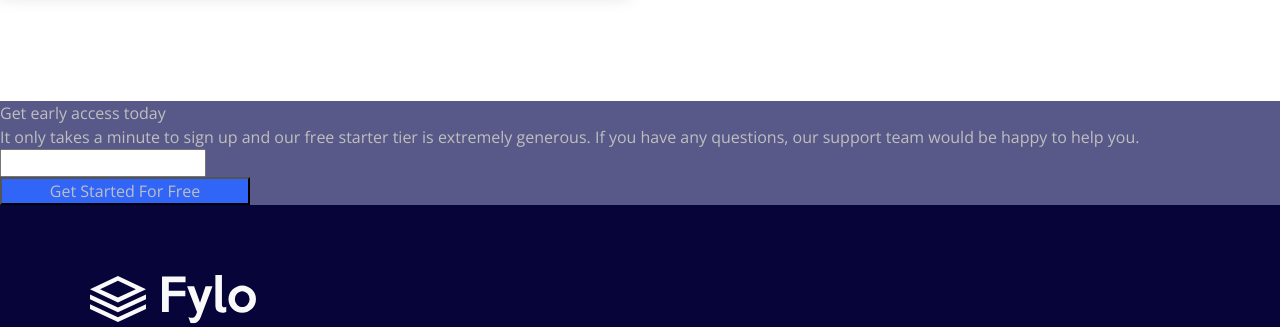
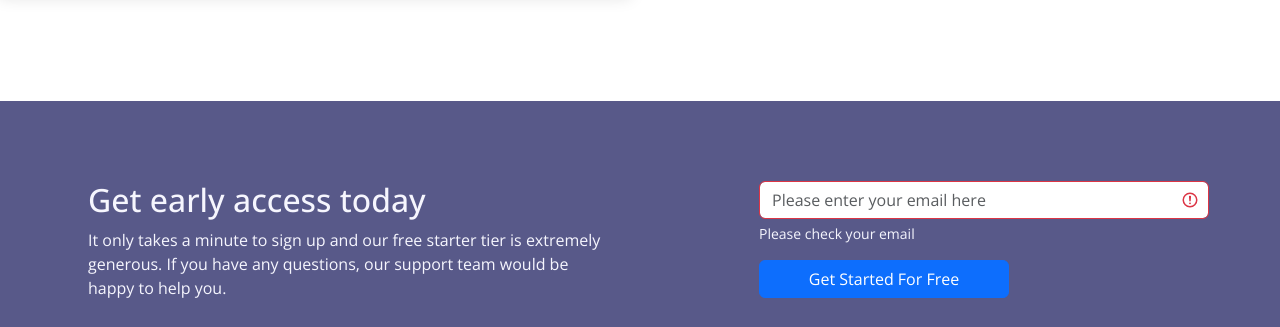
Before and after one commit to maxzicavo/Proyecto1-G1, a plain HTML site: page index1.html in a window 1280 px wide. Shown: the part 1299-1626 px from the top of the page. Drawn offline with nearby package versions, Linux system fonts and the light colour scheme.

Commit message:
seccion 3 casi terminado para escritorio falta movil

```diff
--- a/index1.html
+++ b/index1.html
@@ -39,10 +39,6 @@
           <div>
             <button type="button" class="btn btn-primary">Get Started</button>
           </div>
-
-
-
-
         </div>
       </form>
 
@@ -85,13 +81,22 @@
 
 </section>
 <section class="section3">
-  <div class="subtitulo3">Get early access today</div>
-
-  <div class="texto4">It only takes a minute to sign up and our free starter tier is extremely generous. If you have any questions, our support team would be happy to help you.</div>
-
-  <div ><input type="email" id="email" name="email"></div>
-
-  <button class="boton2">Get Started For Free</button>
+  <div> <h2 class="subtitulo3">Get early access today</h2>
+  <p class="texto4">It only takes a minute to sign up and our free starter tier is extremely generous. If you have any questions, our support team would be happy to help you.</p>
+  </div>
+  <div>
+    <form class="needs-validation was-validated" action="#" novalidate>
+    <div class="conten_form2">
+      <div class="mb-3">
+        <input type="email" class="form-control" placeholder="Please enter your email here" required>
+        <div class="invalid-feedback" id="invalido">Please check your email</div>
+      </div>
+      <div>
+        <button type="button" class="btn btn-primary">Get Started For Free</button>
+      </div>
+    </div>
+  </form>
+  </div>
 </section>
 
 </main>
--- a/style.css
+++ b/style.css
@@ -171,7 +171,17 @@ footer{
     display: flex;
     column-gap: 1.5rem;
 }
-
+.conten_form2 {
+    display: flex;
+    flex-direction: column;
+    column-gap: 1.5rem;
+}
+.section3 input {
+    max-width: 450px;
+}
+#invalido {
+    color: var(--LightGrayishBlue);
+}
 .conten_form1 div:first-child {
     width: 55%;
 }
@@ -264,12 +274,16 @@ a:hover {
 
 
 .section3 {
+    display: flex;
     background-color: var(--DesaturatedBlue);
-    color: var(--LightGray)
+    color: var(--LightGrayishBlue);
+    padding-top: 5rem;
+    padding-bottom: 4rem;
+    padding-left: 5.5rem;
+    gap: 150px;
 }
-.boton2 {
-    color: var(--LightGray);
-    background-color: var(--BrightBlue);
+.section3 > div {
+    width: 50%;
 }
 .divphone{
     display: flex;
```
